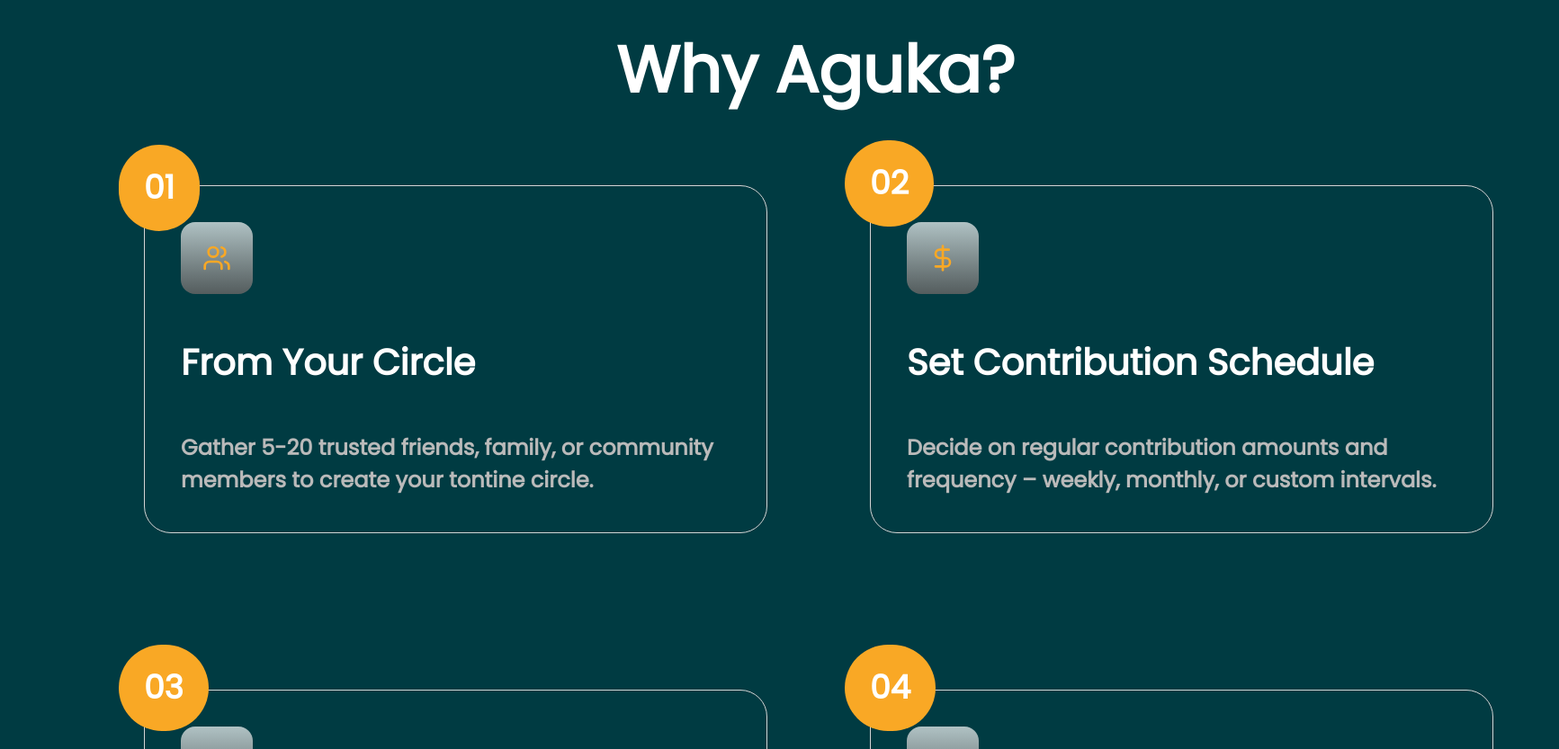
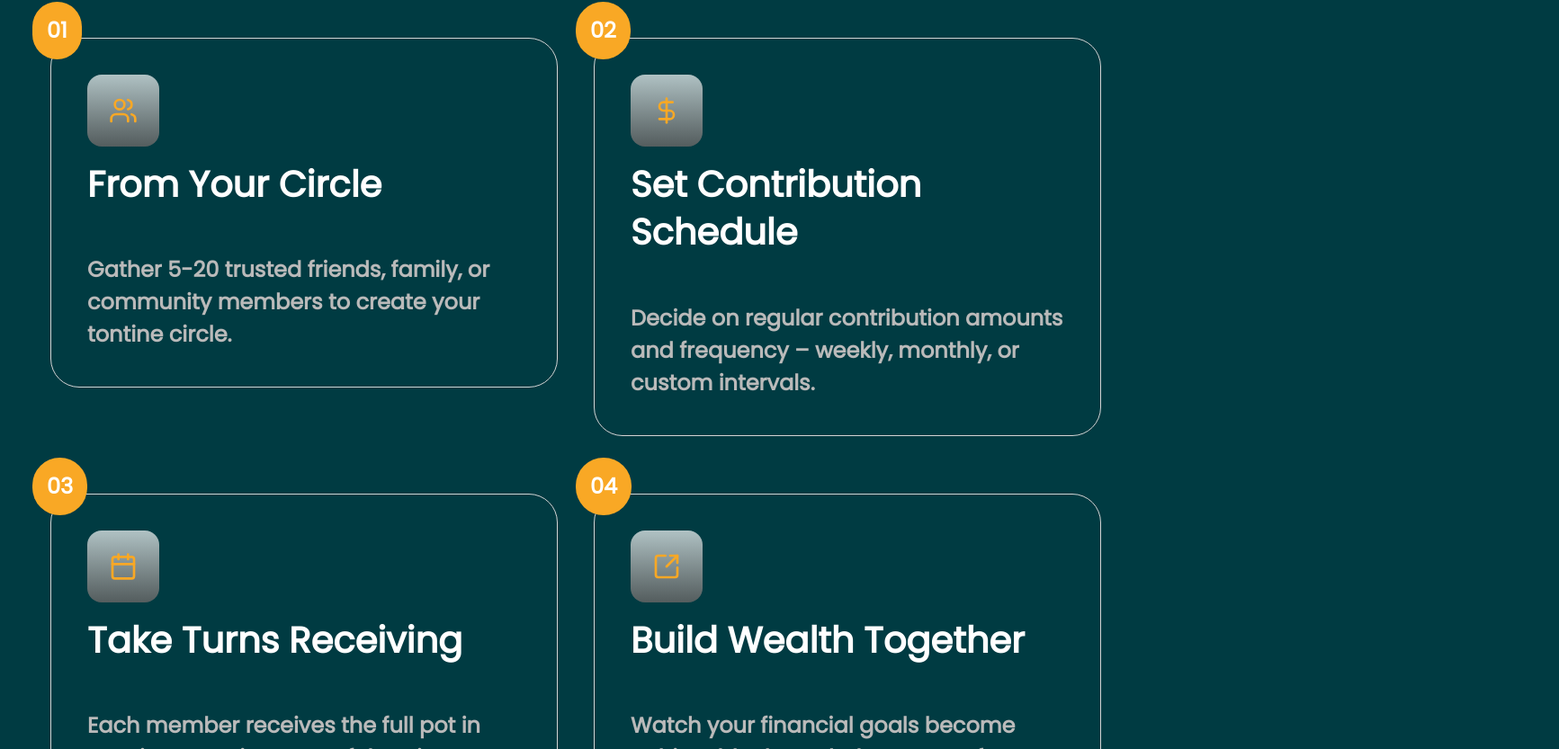
Before and after one commit to Solvit-Africa-Training-Center/Aguka-frontend, a React (Vite) app: page / in a window 1280 px wide. Shown: the part 1767-2600 px from the top of the page at 90% size, 1733 px wide, since content can reach past the window. Built offline with nearby package versions, Linux system fonts and the light colour scheme.

Commit message:
change in respo

```diff
--- a/src/components/About.tsx
+++ b/src/components/About.tsx
@@ -3,27 +3,27 @@ import { DollarSign, Calendar, SquareArrowOutUpRight } from "lucide-react";
 
 const About: React.FC = () => {
   return (
-    <div className="bg-[#003B42] w-full font-poppins text-white pt-20">
+    <div className="bg-[#003B42] w-full font-poppins text-white pt-10">
       <hr className="w-full text-primary-100/60" />
 
-      <div className="grid w-full h-auto md:h-[1488px] justify-between p-6 md:p-10">
-        <div className="w-full md:w-[1573px] h-auto md:h-[1215px]">
-          <div className="place-items-center md:ml-40">
-            <h2 className="w-full md:w-[613px] h-auto md:h-[144px] text-center text-3xl sm:text-5xl md:text-7xl font-semibold mb-5 mt-10 capitalize">
+      <div className="grid w-full justify-between p-2 md:p-4">
+        <div className="w-full space-y-4">
+          <div className="place-items-center ">
+            <h2 className="w-full  text-center text-3xl sm:text-2xl md:text-5xl font-semibold space-y-4 capitalize ">
               why aguka?
             </h2>
           </div>
 
-          <div className="grid grid-cols-1 md:grid-cols-2 w-full h-auto md:h-[1080px] gap-8 md:gap-[41px] relative md:ml-30">
+          <div className="grid grid-cols-1 md:grid-cols-2 w-full h-auto gap-6 md:gap-10 p-10 space-y-6">
             {/* Card 1 */}
-            <div className="w-full md:w-[745px] h-auto md:h-[507px] border-[#D4D4D4] relative">
-              <div className="absolute font-bold -top-10 -left-5 md:top-[-45px] md:-left-7">
-                <h1 className="text-white text-2xl md:text-4xl p-4 md:p-7 rounded-full bg-[#F9A825]">
+            <div className="w-full  h-auto  border-[#D4D4D4] relative">
+              <div className="absolute font-bold -top-10 -left-5">
+                <h1 className="text-white text-xl md:text-2xl p-2 md:p-4 rounded-full bg-[#F9A825]">
                   01
                 </h1>
               </div>
-              <div className="w-full md:w-[693px] rounded-[30px] border border-[#D4D4D4] bg-[#003B42] p-6 md:p-10">
-                <div className="grid w-full md:w-[622px] gap-6 md:gap-[50px]">
+              <div className="w-full  rounded-4xl border border-[#D4D4D4] bg-[#003B42] p-10">
+                <div className="grid w-full  gap-4">
                   <div className="w-16 h-16 md:w-20 md:h-20 rounded-2xl p-3 bg-gradient-to-b from-[#B0C2C4] to-[#545D5E] flex items-center justify-center">
                     <Users className="size-6 md:size-8 text-secondary-300 font-extrabold" />
                   </div>
@@ -41,14 +41,14 @@ const About: React.FC = () => {
             </div>
 
             {/* Card 2 */}
-            <div className="w-full md:w-[745px] h-auto md:h-[507px] border-[#D4D4D4] relative">
-              <div className="absolute font-bold -top-10 -left-5 md:top-[-50px] md:-left-7">
-                <h1 className="text-white text-2xl md:text-4xl p-4 md:p-7 rounded-full bg-[#F9A825]">
+            <div className="w-full  h-auto  border-[#D4D4D4] relative">
+              <div className="absolute font-bold -top-10 -left-5 ">
+                <h1 className="text-white text-xl md:text-2xl p-2 md:p-4 rounded-full bg-[#F9A825]">
                   02
                 </h1>
               </div>
-              <div className="w-full md:w-[693px] rounded-[30px] border border-[#D4D4D4] bg-[#003B42] p-6 md:p-10">
-                <div className="grid w-full md:w-[622px] gap-6 md:gap-[50px]">
+              <div className="w-full  rounded-4xl border border-[#D4D4D4] bg-[#003B42] p-10">
+                <div className="grid w-full  gap-4">
                   <div className="w-16 h-16 md:w-20 md:h-20 rounded-2xl p-3 bg-gradient-to-b from-[#B0C2C4] to-[#545D5E] flex items-center justify-center">
                     <DollarSign className="size-6 md:size-8 text-secondary-300 font-extrabold" />
                   </div>
@@ -66,14 +66,14 @@ const About: React.FC = () => {
             </div>
 
             {/* Card 3 */}
-            <div className="w-full md:w-[745px] h-auto md:h-[507px] border-[#D4D4D4] relative">
-              <div className="absolute font-bold -top-10 -left-5 md:top-[-50px] md:-left-7">
-                <h1 className="text-white text-2xl md:text-4xl p-4 md:p-7 rounded-full bg-[#F9A825]">
+            <div className="w-full  h-auto  border-[#D4D4D4] relative">
+              <div className="absolute font-bold -top-10 -left-5">
+                <h1 className="text-white text-xl md:text-2xl p-2 md:p-4 rounded-full bg-[#F9A825]">
                   03
                 </h1>
               </div>
-              <div className="w-full md:w-[693px] rounded-[30px] border border-[#D4D4D4] bg-[#003B42] p-6 md:p-10">
-                <div className="grid w-full md:w-[622px] gap-6 md:gap-[50px]">
+              <div className="w-full  rounded-4xl border border-[#D4D4D4] bg-[#003B42] p-10">
+                <div className="grid w-full  gap-4">
                   <div className="w-16 h-16 md:w-20 md:h-20 rounded-2xl p-3 bg-gradient-to-b from-[#B0C2C4] to-[#545D5E] flex items-center justify-center">
                     <Calendar className="size-6 md:size-8 text-secondary-300 font-extrabold" />
                   </div>
@@ -91,14 +91,14 @@ const About: React.FC = () => {
             </div>
 
             {/* Card 4 */}
-            <div className="w-full md:w-[745px] h-auto md:h-[507px] border-[#D4D4D4] relative">
-              <div className="absolute font-bold -top-10 -left-5 md:top-[-50px] md:-left-7">
-                <h1 className="text-white text-2xl md:text-4xl p-4 md:p-7 rounded-full bg-[#F9A825]">
+            <div className="w-full  h-auto  border-[#D4D4D4] relative">
+              <div className="absolute font-bold -top-10 -left-5">
+                <h1 className="text-white text-xl md:text-2xl p-2 md:p-4 rounded-full bg-[#F9A825]">
                   04
                 </h1>
               </div>
-              <div className="w-full md:w-[693px] rounded-[30px] border border-[#D4D4D4] bg-[#003B42] p-6 md:p-10">
-                <div className="grid w-full md:w-[622px] gap-6 md:gap-[50px]">
+              <div className="w-full  rounded-4xl border border-[#D4D4D4] bg-[#003B42] p-10">
+                <div className="grid w-full  gap-4">
                   <div className="w-16 h-16 md:w-20 md:h-20 rounded-2xl p-3 bg-gradient-to-b from-[#B0C2C4] to-[#545D5E] flex items-center justify-center">
                     <SquareArrowOutUpRight className="size-6 md:size-8 text-secondary-300 font-extrabold" />
                   </div>
--- a/src/components/Hero.tsx
+++ b/src/components/Hero.tsx
@@ -22,7 +22,7 @@ const Hero = () => {
           </p>
 
           <div className=" text-white md:pt-15 flex  gap-10  md:mt-5 relative justify-center">
-            <div className="flex flex-col md:flex md:flex-cols gap-4">
+            <div className="flex flex-col md:grid md:grid-cols-2 md:space-x-10 gap-4">
               <button className="bg-[rgba(0,59,66,1)] hover:bg-[#FFA629] p-4 md:p-6  w-60 rounded-xl capitalize text-xl flex  font-semibold">
                 <Link to="/registermember">start your circle </Link>
                 <span>
```
